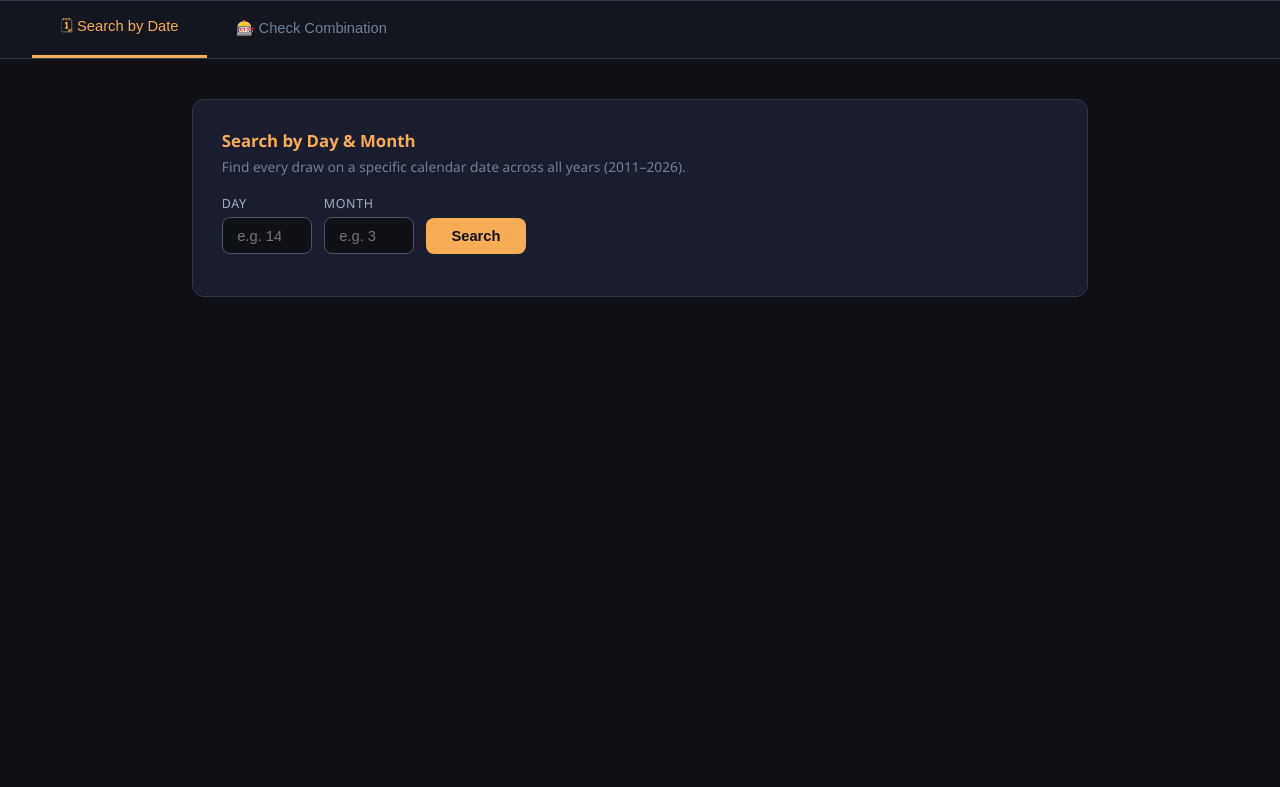
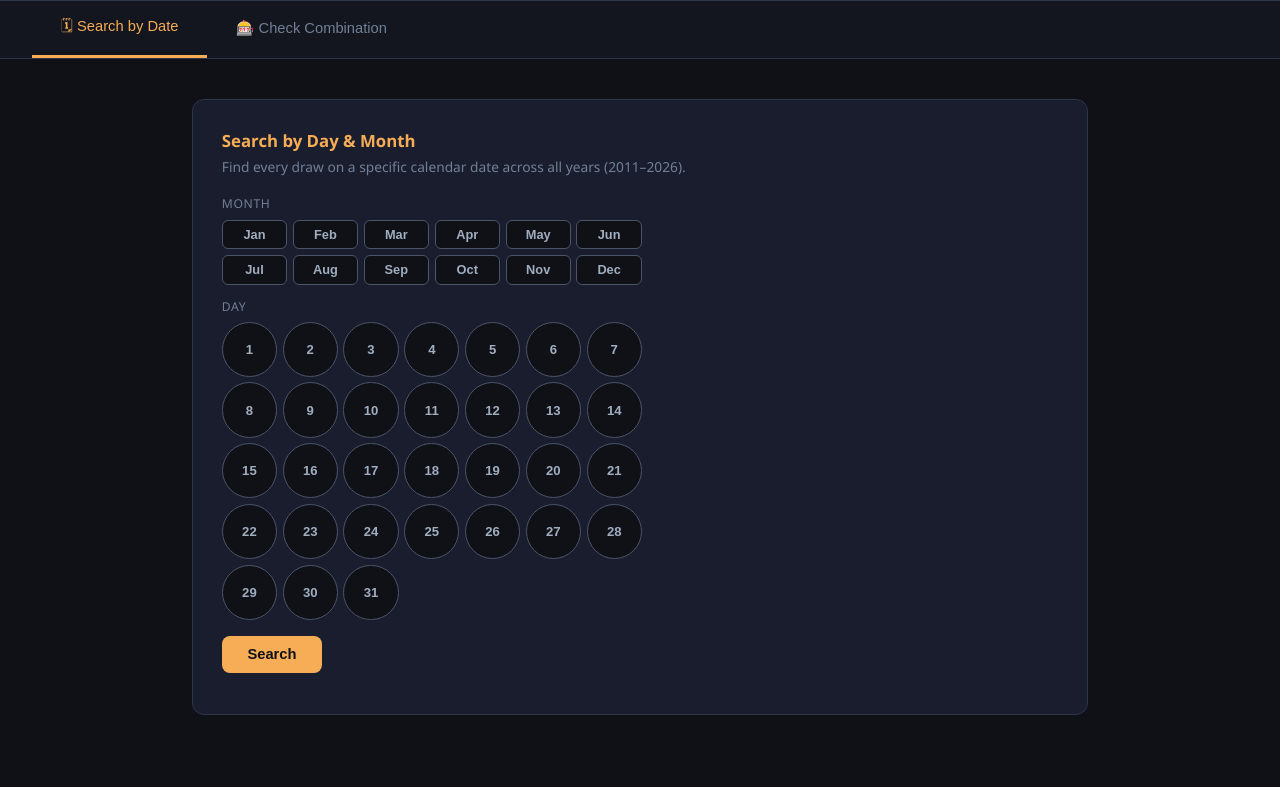
Before and after one commit to Noam-Avraham/lottery-database, a Flask app: page /search in a window 1280 px wide. Shown: the part 155-942 px from the top of the page. Before the commit the page ends 452 px from the top, so only its background shows below. Run offline with Flask 3, Linux system fonts and the light colour scheme.

Commit message:
Replace date inputs with calendar picker (month + day grid)
Co-Authored-By: Claude Sonnet 4.6 <noreply@anthropic.com>

```diff
--- a/templates/search.html
+++ b/templates/search.html
@@ -26,11 +26,28 @@
 .input-row { display:flex; gap:0.75rem; flex-wrap:wrap; align-items:flex-end; }
 .field { display:flex; flex-direction:column; gap:0.3rem; }
 .field label { font-size:0.78rem; color:#a0aec0; text-transform:uppercase; letter-spacing:.05em; }
-.field input {
-  background:#0f1117; border:1px solid #4a5568; border-radius:8px;
-  color:#e2e8f0; padding:0.6rem 0.9rem; font-size:0.92rem; width:90px;
+/* Calendar picker */
+.cal-wrap { user-select:none; }
+.cal-months { display:grid; grid-template-columns:repeat(6,1fr); gap:0.35rem; margin-bottom:0.8rem; max-width:420px; }
+.cal-month {
+  padding:0.4rem 0; border-radius:6px; border:1px solid #4a5568;
+  background:#0f1117; color:#a0aec0; font-size:0.8rem; font-weight:600;
+  cursor:pointer; text-align:center; transition:all 0.15s;
 }
-.field input:focus { outline:none; border-color:#f6ad55; }
+.cal-month:hover { border-color:#f6ad55; color:#f6ad55; }
+.cal-month.sel  { background:#f6ad55; border-color:#f6ad55; color:#0f1117; }
+
+.cal-days { display:grid; grid-template-columns:repeat(7,1fr); gap:0.35rem; max-width:420px; }
+.cal-day {
+  aspect-ratio:1; border-radius:50%; border:1px solid #4a5568;
+  background:#0f1117; color:#a0aec0; font-size:0.82rem; font-weight:600;
+  cursor:pointer; display:flex; align-items:center; justify-content:center;
+  transition:all 0.15s;
+}
+.cal-day:hover { border-color:#f6ad55; color:#f6ad55; }
+.cal-day.sel   { background:#f6ad55; border-color:#f6ad55; color:#0f1117; }
+.cal-day.dim   { opacity:0.3; pointer-events:none; }
+.cal-label { font-size:0.76rem; color:#718096; text-transform:uppercase; letter-spacing:.05em; margin-bottom:0.45rem; }
 
 /* Number pickers */
 .picker-legend { display:flex; gap:1.5rem; margin-bottom:0.6rem; font-size:0.8rem; color:#718096; }
@@ -98,10 +115,14 @@ tbody td.muted { color:#718096; }
     <div class="search-card">
       <h2>Search by Day &amp; Month</h2>
       <p>Find every draw on a specific calendar date across all years (2011–2026).</p>
-      <div class="input-row">
-        <div class="field"><label>Day</label><input id="date-day" type="number" min="1" max="31" placeholder="e.g. 14"/></div>
-        <div class="field"><label>Month</label><input id="date-month" type="number" min="1" max="12" placeholder="e.g. 3"/></div>
-        <button class="btn btn-primary" onclick="searchDate()">Search</button>
+      <div class="cal-wrap">
+        <div class="cal-label">Month</div>
+        <div class="cal-months" id="cal-months"></div>
+        <div class="cal-label">Day</div>
+        <div class="cal-days" id="cal-days"></div>
+        <div style="margin-top:1rem;">
+          <button class="btn btn-primary" onclick="searchDate()">Search</button>
+        </div>
       </div>
       <div id="date-error" class="error-msg"></div>
     </div>
@@ -208,28 +229,69 @@ function toggleTable(tab) {
   w.style.display=h?'block':'none'; t.textContent=h?'Hide draw list ▲':'Show full draw list ▼';
 }
 
+// ── Calendar picker ──────────────────────────────────────────────────────────
+const MONTHS = ['Jan','Feb','Mar','Apr','May','Jun','Jul','Aug','Sep','Oct','Nov','Dec'];
+const DAYS_IN_MONTH = [31,29,31,30,31,30,31,31,30,31,30,31];
+let calMonth = null, calDay = null;
+
+function buildCalendar() {
+  const mg = document.getElementById('cal-months');
+  MONTHS.forEach((m, i) => {
+    const b = document.createElement('button');
+    b.className = 'cal-month'; b.textContent = m;
+    b.onclick = () => selectMonth(i + 1, b);
+    mg.appendChild(b);
+  });
+  buildDays();
+}
+
+function buildDays() {
+  const dg = document.getElementById('cal-days'); dg.innerHTML = '';
+  const max = calMonth ? DAYS_IN_MONTH[calMonth - 1] : 31;
+  for (let d = 1; d <= 31; d++) {
+    const b = document.createElement('button');
+    b.className = 'cal-day' + (d > max ? ' dim' : '') + (d === calDay ? ' sel' : '');
+    b.textContent = d;
+    b.onclick = () => selectDay(d, b);
+    dg.appendChild(b);
+  }
+}
+
+function selectMonth(m, btn) {
+  calMonth = m;
+  document.querySelectorAll('.cal-month').forEach(b => b.classList.remove('sel'));
+  btn.classList.add('sel');
+  // clamp day if now invalid
+  if (calDay && calDay > DAYS_IN_MONTH[m - 1]) calDay = null;
+  buildDays();
+}
+
+function selectDay(d, btn) {
+  calDay = d;
+  document.querySelectorAll('.cal-day').forEach(b => b.classList.remove('sel'));
+  btn.classList.add('sel');
+}
+
 async function searchDate() {
-  const day=document.getElementById('date-day').value, month=document.getElementById('date-month').value;
-  const err=document.getElementById('date-error'); err.textContent='';
-  if (!day||!month){err.textContent='Enter both day and month.';return;}
-  err.textContent='Loading…';
-  const data=await fetch(`/api/date?day=${day}&month=${month}`).then(r=>r.json());
-  err.textContent='';
-  if (data.error){err.textContent=data.error;return;}
-  const M=['','Jan','Feb','Mar','Apr','May','Jun','Jul','Aug','Sep','Oct','Nov','Dec'];
-  document.getElementById('date-title').textContent=`${parseInt(day)} ${M[parseInt(month)]}`;
-  document.getElementById('date-count').textContent=`${data.total} draws`;
-  const f=document.getElementById('date-freq'); f.innerHTML='';
-  Object.entries(data.number_frequency).slice(0,15).forEach(([n,c])=>{
-    f.innerHTML+=`<div class="freq-pill"><span class="fn">${n}</span><span class="fc">×${c}</span></div>`;
+  const err = document.getElementById('date-error'); err.textContent = '';
+  if (!calMonth || !calDay) { err.textContent = 'Select a month and a day.'; return; }
+  err.textContent = 'Loading…';
+  const data = await fetch(`/api/date?day=${calDay}&month=${calMonth}`).then(r => r.json());
+  err.textContent = '';
+  if (data.error) { err.textContent = data.error; return; }
+  document.getElementById('date-title').textContent = `${calDay} ${MONTHS[calMonth-1]}`;
+  document.getElementById('date-count').textContent = `${data.total} draws`;
+  const f = document.getElementById('date-freq'); f.innerHTML = '';
+  Object.entries(data.number_frequency).slice(0, 15).forEach(([n, c]) => {
+    f.innerHTML += `<div class="freq-pill"><span class="fn">${n}</span><span class="fc">×${c}</span></div>`;
   });
-  const tb=document.getElementById('date-tbody'); tb.innerHTML='';
-  data.draws.forEach(d=>{
-    tb.innerHTML+=`<tr><td class="muted">${d.id}</td><td>${d.date}</td><td>${ballHtml(d.numbers,[],null,false)}</td><td>${ballHtml([],[],d.strong,false)}</td><td>${fmt(d.jackpot)}</td></tr>`;
+  const tb = document.getElementById('date-tbody'); tb.innerHTML = '';
+  data.draws.forEach(d => {
+    tb.innerHTML += `<tr><td class="muted">${d.id}</td><td>${d.date}</td><td>${ballHtml(d.numbers,[],null,false)}</td><td>${ballHtml([],[],d.strong,false)}</td><td>${fmt(d.jackpot)}</td></tr>`;
   });
-  document.getElementById('date-table-wrap').style.display='none';
-  document.getElementById('date-toggle').textContent='Show full draw list ▼';
-  document.getElementById('date-results').style.display='block';
+  document.getElementById('date-table-wrap').style.display = 'none';
+  document.getElementById('date-toggle').textContent = 'Show full draw list ▼';
+  document.getElementById('date-results').style.display = 'block';
 }
 
 async function searchCombo() {
@@ -260,5 +322,6 @@ document.addEventListener('keydown',e=>{ if(e.key==='Enter'&&document.getElement
 // Auto-switch to combo tab if hash present
 if (location.hash==='#combo') switchTab('combo');
 buildPickers();
+buildCalendar();
 </script>
 {% endblock %}
```
